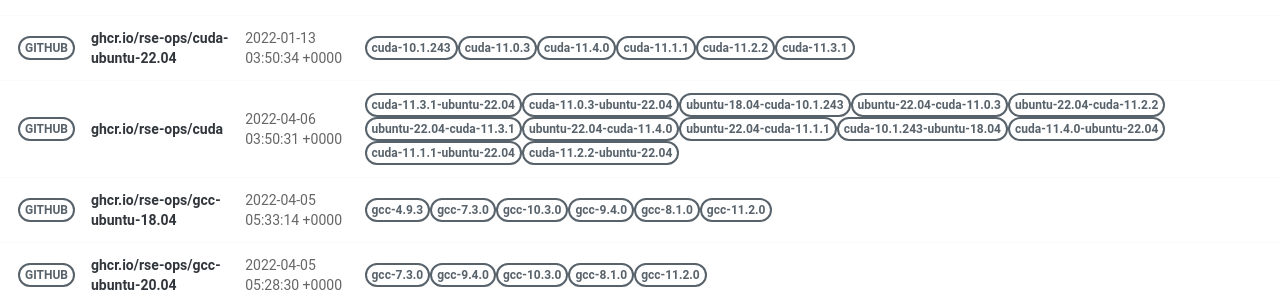
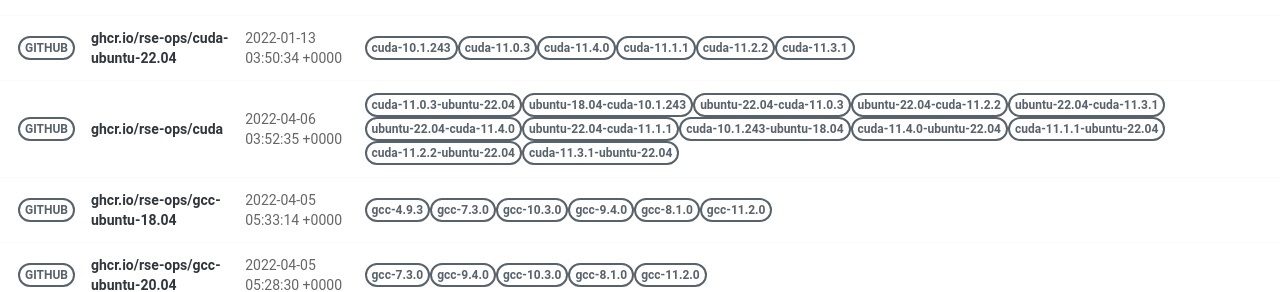
Before and after one commit to rse-ops/docker-images, a Jekyll site: the page built from pages/index.md, in a window 1280 px wide. Shown: the part 414-706 px from the top of the page. Built offline with Jekyll 4.4.1, drawn with Linux system fonts in a browser that asks for light colours; nearby versions of some CDN libraries; part of the change alters nothing that is shown.

Commit message:
Automated push to update library 2022-04-06

```diff
--- a/_library/ghcr.io-rse-ops-cuda.md
+++ b/_library/ghcr.io-rse-ops-cuda.md
@@ -1,14 +1,11 @@
 ---
 layout: container
 name: ghcr.io/rse-ops/cuda
-updated_at: 2022-04-06 03:50:31.503571
+updated_at: 2022-04-06 03:52:35.378595
 
 
 container_url: https://github.com/orgs/rse-ops/packages/container/package/cuda
 versions:
- - tag: cuda-11.3.1-ubuntu-22.04
-   dockerfile: https://github.com/rse-ops/docker-images/blob/main/ubuntu/cuda/Dockerfile
-   manifest: https://crane.ggcr.dev/manifest/ghcr.io/rse-ops/cuda:cuda-11.3.1-ubuntu-22.04
  - tag: cuda-11.0.3-ubuntu-22.04
    dockerfile: https://github.com/rse-ops/docker-images/blob/main/ubuntu/cuda/Dockerfile
    manifest: https://crane.ggcr.dev/manifest/ghcr.io/rse-ops/cuda:cuda-11.0.3-ubuntu-22.04
@@ -42,5 +39,8 @@ versions:
  - tag: cuda-11.2.2-ubuntu-22.04
    dockerfile: https://github.com/rse-ops/docker-images/blob/main/ubuntu/cuda/Dockerfile
    manifest: https://crane.ggcr.dev/manifest/ghcr.io/rse-ops/cuda:cuda-11.2.2-ubuntu-22.04
+ - tag: cuda-11.3.1-ubuntu-22.04
+   dockerfile: https://github.com/rse-ops/docker-images/blob/main/ubuntu/cuda/Dockerfile
+   manifest: https://crane.ggcr.dev/manifest/ghcr.io/rse-ops/cuda:cuda-11.3.1-ubuntu-22.04
 
 ---
```
